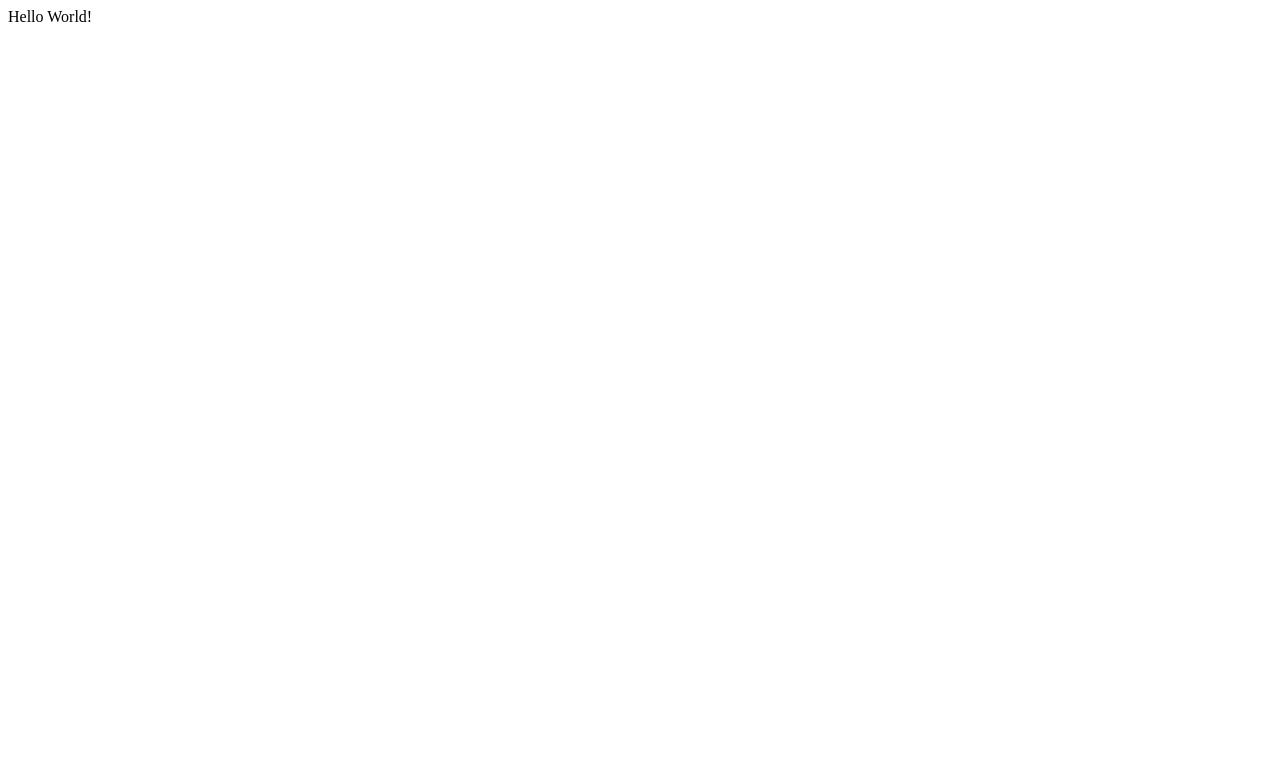
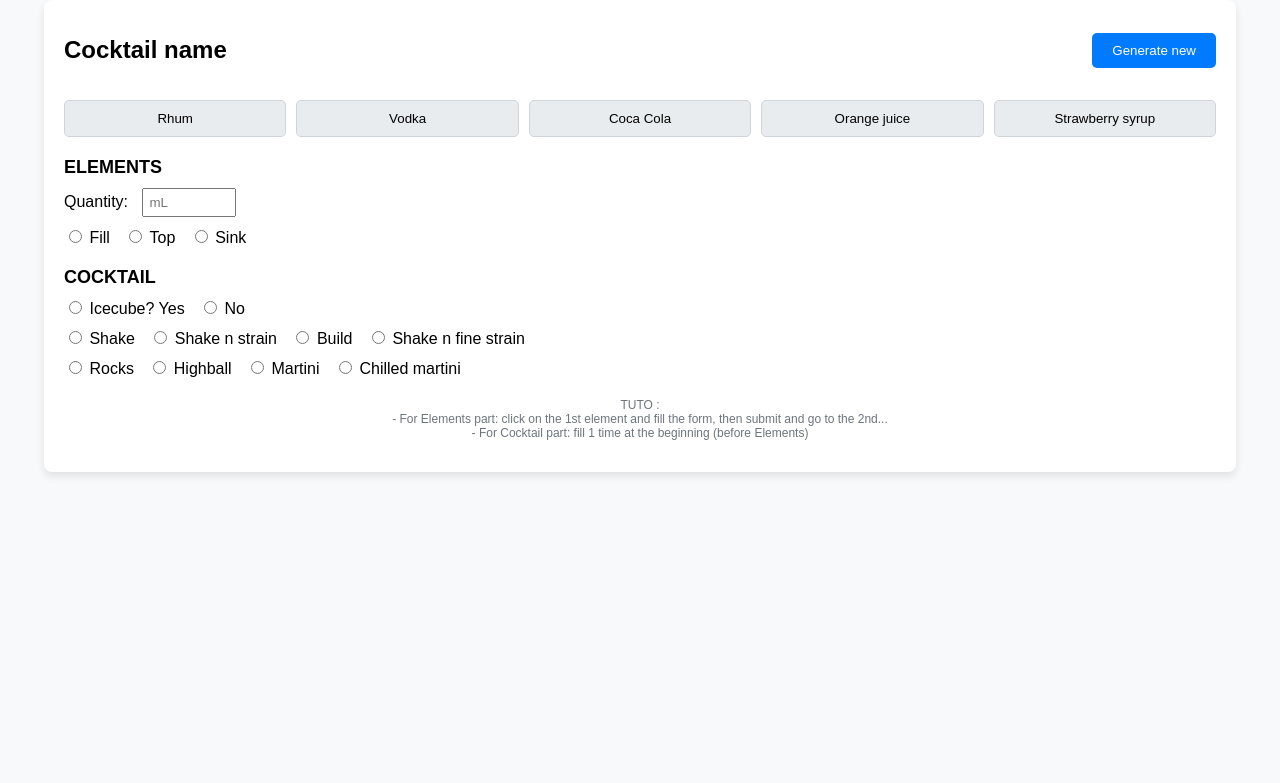
Before and after one commit to bxsic-fr/cocktail_maker, a PHP site: page / in a window 1280 px wide. Before the commit the part shown is almost empty. Shown: the top 783 px of the page. Run offline with PHP 8.4, Linux system fonts and the light colour scheme; data that the repository does not hold is empty.

Commit message:
base code [index/database handler]

```diff
--- a/website/functions/database_handler.php
+++ b/website/functions/database_handler.php
@@ -0,0 +1,46 @@
+<?php
+
+    if (basename($_SERVER['PHP_SELF']) == "database_handler.php") {
+        header("Location: ../index.php");
+        exit();
+    }
+
+    ini_set('display_errors', 1);
+    ini_set('display_startup_errors', 1);
+    error_reporting(E_ALL);
+
+    $servername = "localhost";
+    $env = parse_ini_file(".env");
+    $login = $env["db_login"];
+    $password = $env["db_password"];
+
+    $dbname = "cocktail_maker";
+
+    $conn = new mysqli($servername, $login, $password, $dbname);
+
+    if ($conn->connect_error) {
+        die("Connection failed: " . $conn->connect_error);
+    }
+
+    function get_random_cocktail() {
+        global $conn;
+        $sql = "SELECT * FROM cocktails ORDER BY RAND() LIMIT 1";
+        $result = $conn->query($sql);
+        return $result->fetch_assoc();
+    }
+
+    function get_cocktail_by_name($name) {
+        global $conn;
+        $sql = "SELECT * FROM cocktails WHERE name = $name";
+        $result = $conn->query($sql);
+        return $result->fetch_assoc();
+    }
+
+    function get_proccess_cocktail($name) {
+        global $conn;
+        $sql = "SELECT * FROM proccess WHERE cocktail_name = $name";
+        $result = $conn->query($sql);
+        return $result->fetch_assoc();
+    }
+
+?>
--- a/website/functions/page_security.php
+++ b/website/functions/page_security.php
@@ -0,0 +1,12 @@
+<?php
+
+    if (basename($_SERVER['PHP_SELF']) == "page_security.php") {
+        header("Location: ../index.php");
+        exit();
+    }
+
+    function securestring($string) {
+        return htmlspecialchars($string, ENT_QUOTES, 'UTF-8');
+    }
+
+?>
--- a/website/index.php
+++ b/website/index.php
@@ -1 +1,74 @@
-<p>Hello World!</p>
+<?php
+
+  require_once './functions/database_handler.php';
+  require_once './functions/game_functions.php';
+  require_once './functions/page_security.php';
+
+  ini_set('display_errors', 1);
+  ini_set('display_startup_errors', 1);
+  error_reporting(E_ALL);
+
+  $random_cocktail = get_random_cocktail();
+?>
+
+<!-- Merci ChatGPT -->
+<!DOCTYPE html>
+<html lang="en">
+<head>
+  <meta charset="UTF-8">
+  <meta name="viewport" content="width=device-width, initial-scale=1.0">
+  <title>Cocktail Builder</title>
+  <link rel="stylesheet" href="style.css">
+</head>
+<body>
+  <div class="container">
+    <header>
+      <h1>Cocktail name</h1>
+      <button id="generate-button">Generate new</button>
+    </header>
+    <main>
+      <section class="ingredients-grid">
+        <button>Rhum</button>
+        <button>Vodka</button>
+        <button>Coca Cola</button>
+        <button>Orange juice</button>
+        <button>Strawberry syrup</button>
+        <!-- Repeat the above buttons to match the layout -->
+        <!-- Use JavaScript to dynamically generate these if needed -->
+      </section>
+      <section class="elements">
+        <h2>ELEMENTS</h2>
+        <label for="quantity">Quantity:</label>
+        <input type="number" id="quantity" name="quantity" min="0" placeholder="mL">
+        <div class="methods">
+          <label><input type="radio" name="method" value="fill"> Fill</label>
+          <label><input type="radio" name="method" value="top"> Top</label>
+          <label><input type="radio" name="method" value="sink"> Sink</label>
+        </div>
+      </section>
+      <section class="cocktail-options">
+        <h2>COCKTAIL</h2>
+        <div class="ice">
+          <label><input type="radio" name="ice" value="yes"> Icecube? Yes</label>
+          <label><input type="radio" name="ice" value="no"> No</label>
+        </div>
+        <div class="method">
+          <label><input type="radio" name="cocktail-method" value="shake"> Shake</label>
+          <label><input type="radio" name="cocktail-method" value="shake-n-strain"> Shake n strain</label>
+          <label><input type="radio" name="cocktail-method" value="build"> Build</label>
+          <label><input type="radio" name="cocktail-method" value="fine-strain"> Shake n fine strain</label>
+        </div>
+        <div class="glass-type">
+          <label><input type="radio" name="glass-type" value="rocks"> Rocks</label>
+          <label><input type="radio" name="glass-type" value="highball"> Highball</label>
+          <label><input type="radio" name="glass-type" value="martini"> Martini</label>
+          <label><input type="radio" name="glass-type" value="chilled-martini"> Chilled martini</label>
+        </div>
+      </section>
+    </main>
+    <footer>
+      <p>TUTO : <br> - For Elements part: click on the 1st element and fill the form, then submit and go to the 2nd... <br> - For Cocktail part: fill 1 time at the beginning (before Elements)</p>
+    </footer>
+  </div>
+</body>
+</html>
--- a/website/style.css
+++ b/website/style.css
@@ -0,0 +1,89 @@
+body {
+  font-family: Arial, sans-serif;
+  margin: 0;
+  padding: 0;
+  background-color: #f8f9fa;
+}
+
+.container {
+  width: 90%;
+  margin: 0 auto;
+  padding: 20px;
+  background: #fff;
+  box-shadow: 0 4px 8px rgba(0, 0, 0, 0.1);
+  border-radius: 8px;
+}
+
+header {
+  display: flex;
+  justify-content: space-between;
+  align-items: center;
+  margin-bottom: 20px;
+}
+
+header h1 {
+  font-size: 24px;
+}
+
+header button {
+  padding: 10px 20px;
+  background-color: #007bff;
+  color: #fff;
+  border: none;
+  border-radius: 5px;
+  cursor: pointer;
+}
+
+header button:hover {
+  background-color: #0056b3;
+}
+
+.ingredients-grid {
+  display: grid;
+  grid-template-columns: repeat(5, 1fr);
+  gap: 10px;
+  margin-bottom: 20px;
+}
+
+.ingredients-grid button {
+  padding: 10px;
+  background-color: #e9ecef;
+  border: 1px solid #ced4da;
+  border-radius: 5px;
+  cursor: pointer;
+  text-align: center;
+}
+
+.ingredients-grid button:hover {
+  background-color: #dee2e6;
+}
+
+.elements, .cocktail-options {
+  margin-bottom: 20px;
+}
+
+h2 {
+  font-size: 18px;
+  margin-bottom: 10px;
+}
+
+label {
+  margin-right: 10px;
+}
+
+input[type=number] {
+  width: 80px;
+  padding: 5px;
+  margin-right: 10px;
+}
+
+.methods, .ice, .method, .glass-type {
+  margin-top: 10px;
+}
+
+footer {
+  font-size: 12px;
+  color: #6c757d;
+  margin-top: 20px;
+  text-align: center;
+}
```
Also changed, not shown: website/db/db.sql (+8 -6 lines).
